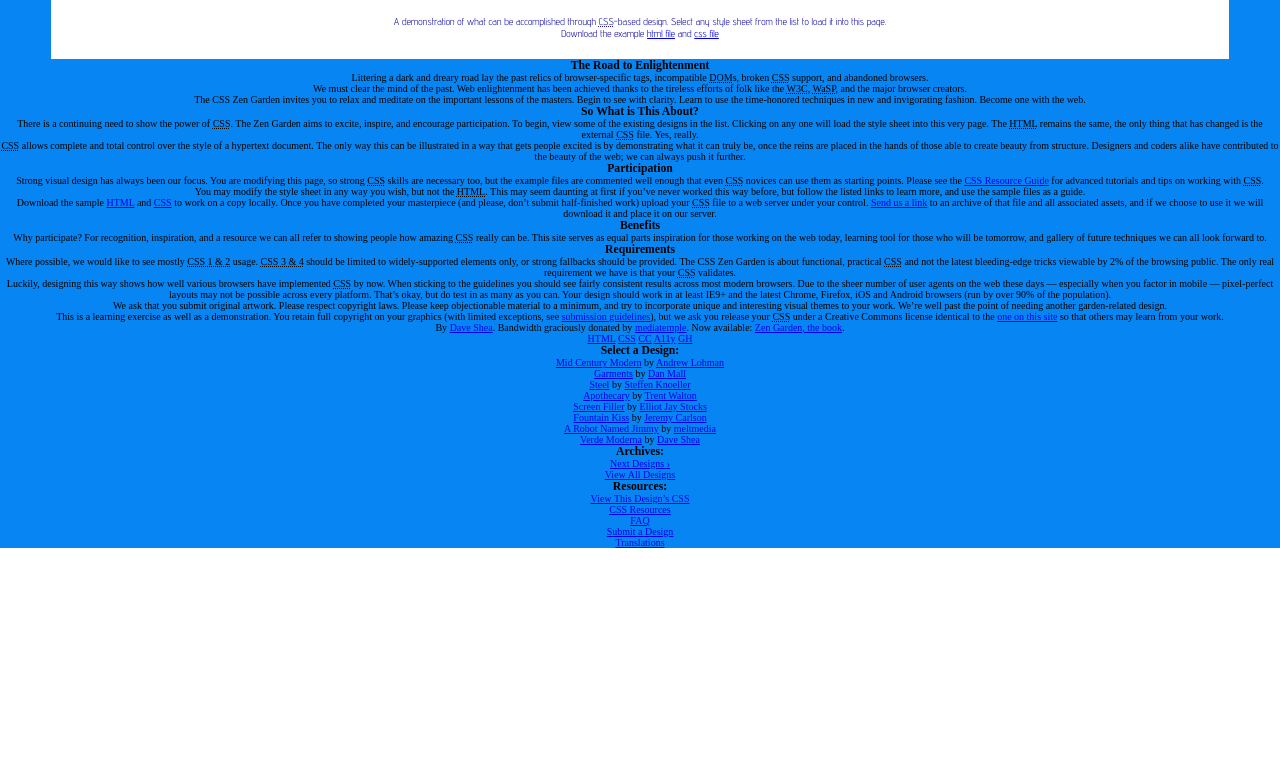
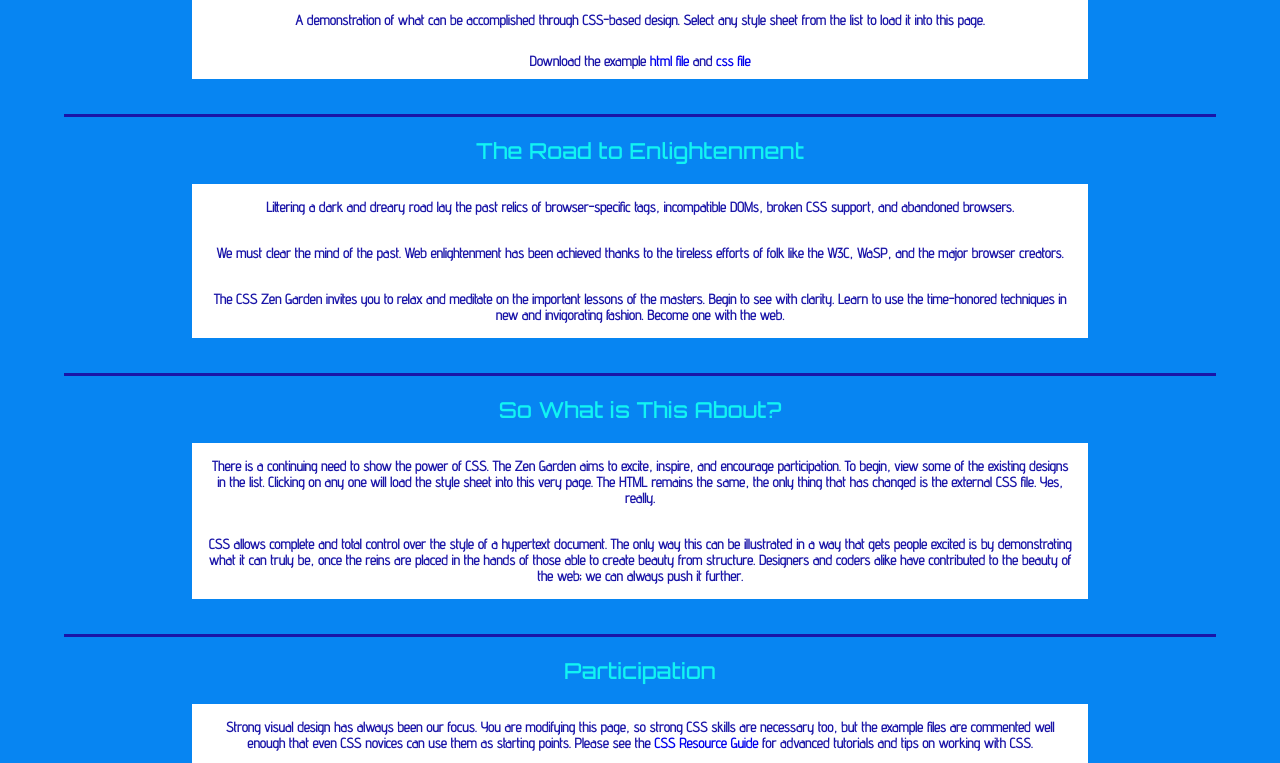
Before and after one commit to alissoninacio1/zen-garden-project, a plain HTML site: page index.html in a window 1280 px wide. Shown: the part 186-949 px from the top of the page. Before the commit the page ends 800 px from the top, so only its background shows below. Drawn offline with Linux system fonts and the light colour scheme.

Commit message:
Add files via upload

```diff
--- a/general-styles/variables.scss
+++ b/general-styles/variables.scss
@@ -1,6 +1,5 @@
 //fonts
 @import url('https://fonts.googleapis.com/css2?family=Advent+Pro&family=Orbitron:wght@500&display=swap');
-
 
 
 $primary-color: hsl(208,94%,49%);
--- a/style.scss
+++ b/style.scss
@@ -5,10 +5,10 @@
 @import './general-styles/variables.scss';
 
 
-/* ------- MOBILE VERSION ------*/
+/* ----------------------------- MOBILE VERSION ----------------------*/
 
 
-// --general--
+// --general rules--
 
 :root {
     //1rem   = 10px
@@ -22,17 +22,20 @@
 }
 
 
-0.00
-
 html {
     scroll-behavior: smooth;
 }
 
-html, body {
+html,
+body {
     height: 100%;
     width: 100%;
 }
 
+a,
+abbr {
+    text-decoration: none;
+}
 
 div.page-wrapper {
     margin-inline: auto;
@@ -40,7 +43,42 @@ div.page-wrapper {
     background-color: $primary-color;
 }
 
+h3 {
+    border-top: solid $secondary-color;
+    width: 90%;
+    margin:auto;
+    padding-block: 2rem;
+    font-size: 2.2rem;
+    color: $title-color;
+    font-family: $orbitron-font;
+    font-weight: 500;
+}
+
+
+//mixins
+
+@mixin paragraph-style {
+    font-size: 1.4rem;
+    margin-inline: 15%;
+    padding: 1.5rem;
+    color: $secondary-color;
+    background-color: $paragraph-color;
+    font-family:$advent-font;
+    font-weight: 600;
+}
+
+@mixin bottom-sections {
+    margin-bottom: 3.5rem;
+}
+
+
+
+
+
+// ---SECTION INTRO----
 .intro {
+
+    //header
     header {
 
         h1 {
@@ -52,28 +90,93 @@ div.page-wrapper {
         }
 
         h2 {
-            padding: 5rem 2.2rem 3.6rem 2.2rem;
-            font-size: 2rem;
+            padding: 5rem 2.2rem 3.6rem;
+            font-size: 2.2rem;
+            font-weight: 400;
             font-family: $orbitron-font;
             color: $title-color;
+        }
+    }
 
-            abbr {
-                text-decoration: none;
+    //summary class
+    .summary {
+        margin-bottom: 3.5rem;
+
+        p {
+            @include paragraph-style();
+        }
+
+        p + p {
+            padding-block: 1rem;
+            a {
+                font-weight: bold;
             }
         }
     }
 
-    .summary {
-        margin-inline: 5.1rem;
-        background-color: $paragraph-color;
-        padding: 2rem 2rem;
+    //preamble
+    .preamble {
+        margin-bottom: 3.5rem;
+    }
+}
 
-        p {
-            font-size: 1rem;
-            color: $secondary-color;
+//sections that receive paragraphs with the same layout
+.preamble p,
+.explanation p,
+.participation p,
+.benefits p,
+.requirements p {
+     @include paragraph-style;
+}
+
+// main class
+
+.main {
+    //classes that receives a margin bottom
+    .explanation,
+    .participation,
+    .benefits,
+    .requirements {
+        @include bottom-sections;
+    }
+
+    // footer {
+    // }
+}
+
+.wrapper {
+
+    //general bottom sections rule
+    .design-selection,
+    .design-archives,
+    .zen-resources {
+        @include bottom-sections;
+    }
+
+    ul {
+        margin-inline: 6rem;
+        list-style: none;
+        color: $secondary-color;
+
+        li {
+            margin: 1rem ;
+            font-size: 1.5rem;
+
+
             font-family:$advent-font;
+            font-weight: bold;
+
+            a {
+                display: block;
+            }
+
+            a + a {
+                display: inline;
+            }
         }
     }
 
-
+    .zen-resources ul .zen-translations a {
+        padding-bottom: 5rem;
+    }
 }
```
Also changed, not shown: style.css, 1 other file.
